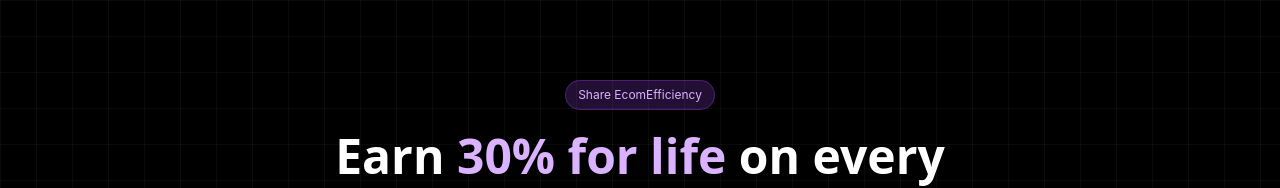
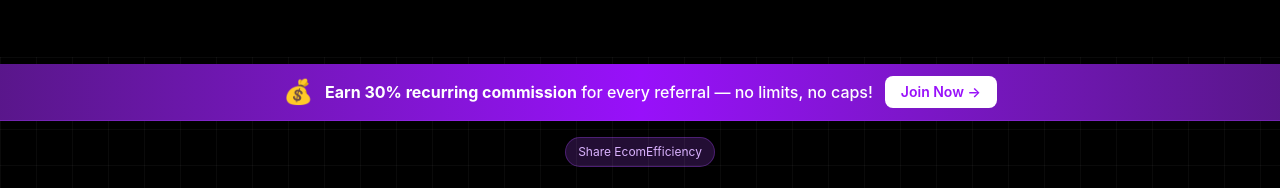
Before and after one commit to antoine78910/ecomefficiency, a Next.js app in the folder next/: page /affiliate in a window 1280 px wide. Shown: the top 188 px of the page. Built offline with nearby package versions, Linux system fonts and the light colour scheme; no server answers.

Commit message:
feat: add promotional sticky banner to /affiliate page highlighting 30% recurring commission.

```diff
--- a/next/src/app/affiliate/page.tsx
+++ b/next/src/app/affiliate/page.tsx
@@ -54,6 +54,23 @@
 
   return (
     <div className="min-h-screen bg-black text-white flex flex-col">
+      {/* Top Banner */}
+      <div className="sticky top-16 z-40 bg-gradient-to-r from-purple-900 via-purple-600 to-purple-900 border-b border-purple-500/30">
+        <div className="max-w-7xl mx-auto px-6 py-3">
+          <div className="flex items-center justify-center gap-3 text-center">
+            <span className="text-2xl">💰</span>
+            <p className="text-white font-medium text-sm md:text-base">
+              <span className="font-bold">Earn 30% recurring commission</span> for every referral — no limits, no caps!
+            </p>
+            <a href="https://ecomefficiency.firstpromoter.com" target="_blank" rel="noreferrer noopener" className="hidden md:inline-flex">
+              <button className="px-4 py-1.5 bg-white text-purple-600 rounded-lg font-semibold text-sm hover:bg-gray-100 transition-colors">
+                Join Now →
+              </button>
+            </a>
+          </div>
+        </div>
+      </div>
+
       <main className="flex-1">
       {/* Hero */}
       <section className="relative overflow-hidden">
```
